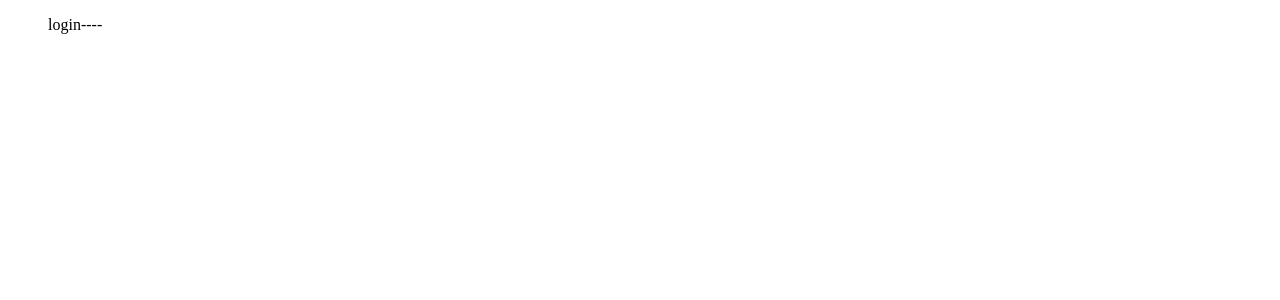
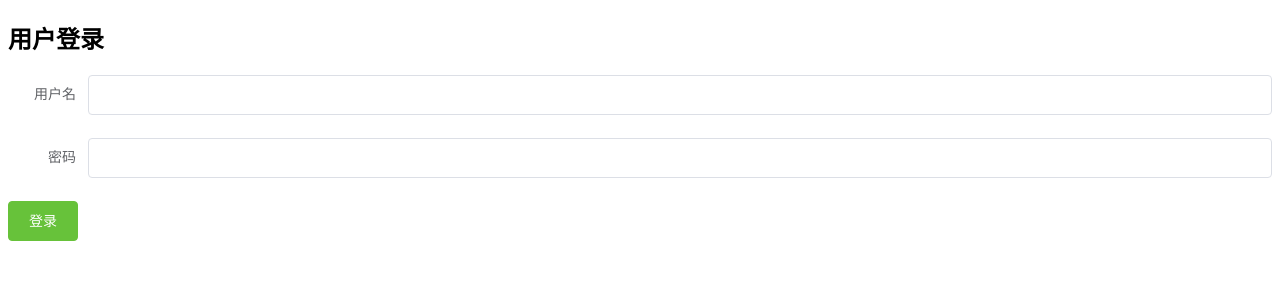
Before and after one commit to LittleGreen-z/shop65, a Vue app: page /#/login in a window 1280 px wide. Shown: the top 300 px of the page. Built offline with nearby package versions, Linux system fonts and the light colour scheme.

Commit message:
引入登录组件

```diff
--- a/src/components/login.vue
+++ b/src/components/login.vue
@@ -1,13 +1,30 @@
 <template>
-  <dir>login----</dir>
+  <div class="login-wrap">
+    <el-form :label-position="top" label-width="80px" :model="formdata" class="login-from">
+      <h2>用户登录</h2>
+      <el-form-item label="用户名">
+        <el-input v-model="formdata.username"></el-input>
+      </el-form-item>
+      <el-form-item label="密码">
+        <el-input v-model="formdata.password"></el-input>
+      </el-form-item>
+      <el-button type="success" class="login-btn">登录</el-button>
+    </el-form>
+  </div>
 </template>
 
 <script>
 export default {
-
+  data () {
+    return {
+      formdata: {
+        username: '',
+        password: ''
+      }
+    }
+  }
 }
 </script>
 
 <style>
-
 </style>
```
